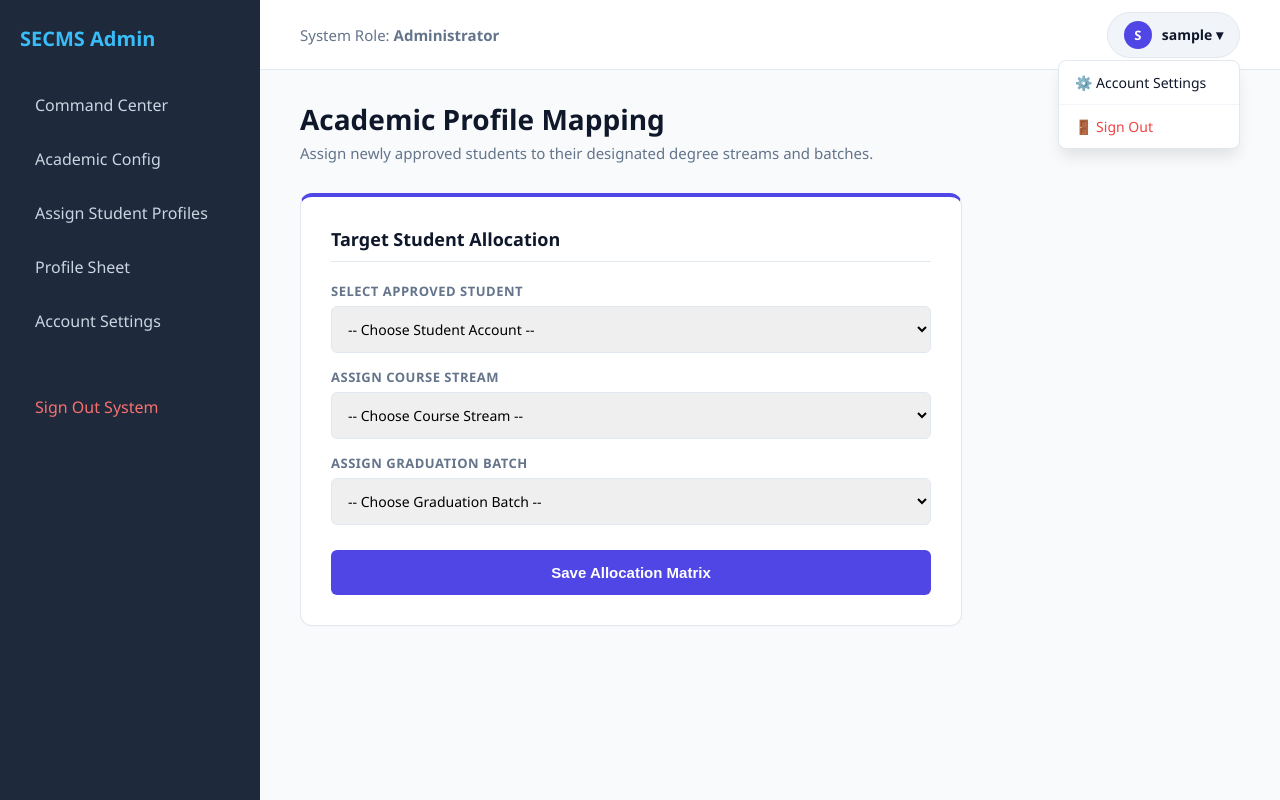
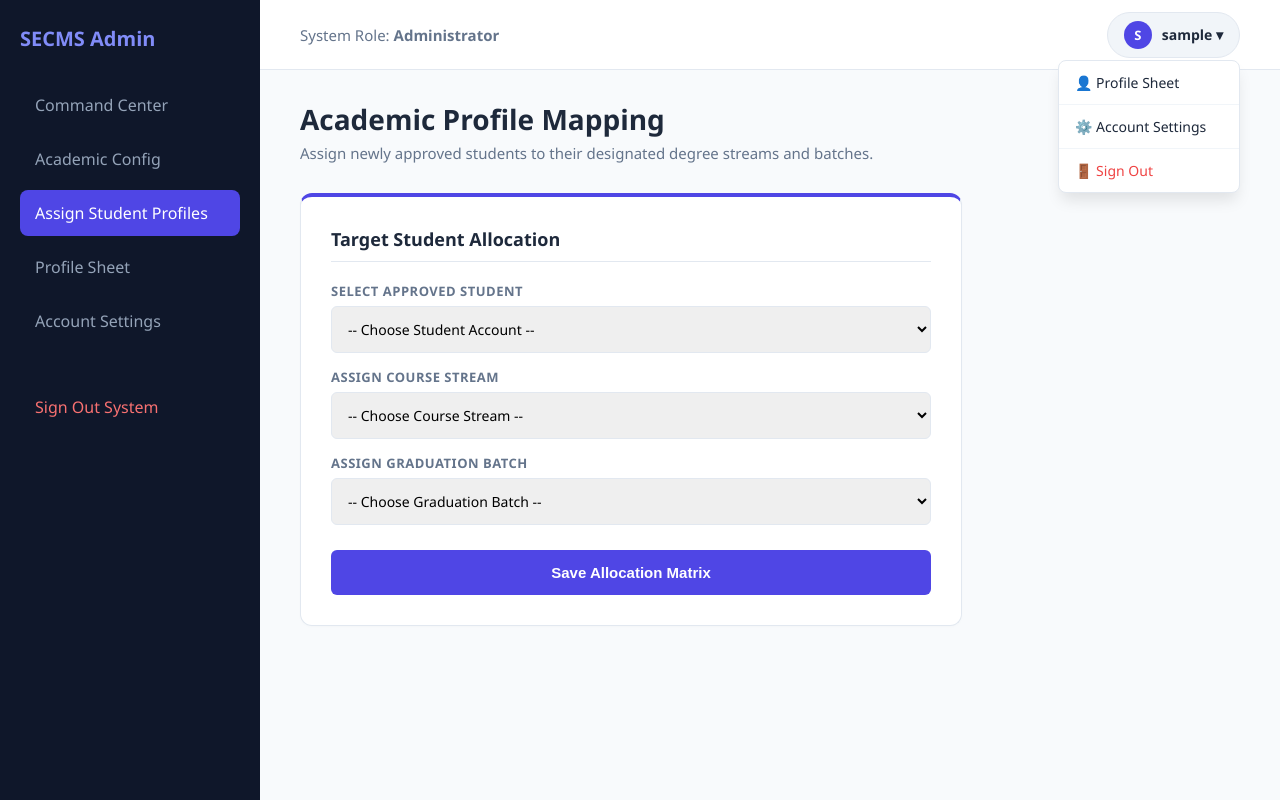
Before and after one commit to victor-vishal/SECMS, a PHP site: page /admin_assign_student.php in a window 1280 px wide, after a click that opens the changed part. Run offline with PHP 8.4, Linux system fonts and the light colour scheme; the visitor is signed in with stand-in values (Sample User, id 1); data that the repository does not hold is empty.

Commit message:
admin parts fixed

```diff
--- a/admin_assign_student.php
+++ b/admin_assign_student.php
@@ -11,7 +11,6 @@ if (!isset($_SESSION['role']) || $_SESSION['role'] !== 'admin') {
 $admin_user = $_SESSION['username'] ?? 'Admin';
 $message = "";
 
-// Handle updating the student's academic profile metadata
 if (isset($_POST['update_student'])) {
     $user_id = intval($_POST['user_id']);
     $course_code = !empty($_POST['course_code']) ? "'" . mysqli_real_escape_string($conn, $_POST['course_code']) . "'" : "NULL";
@@ -26,7 +25,6 @@ if (isset($_POST['update_student'])) {
     }
 }
 
-// Fetch all approved students to display in an assignment selector dropdown
 $students = $conn->query("SELECT id, username, email, course_code, batch_id FROM users WHERE role='student' AND status='approved' ORDER BY username ASC");
 $courses = $conn->query("SELECT * FROM courses ORDER BY course_code ASC");
 $batches = $conn->query("SELECT * FROM batches ORDER BY batch_name DESC");
@@ -36,21 +34,24 @@ $batches = $conn->query("SELECT * FROM batches ORDER BY batch_name DESC");
 <html lang="en">
 <head>
     <meta charset="UTF-8">
-    <title>Assign Student Profiles - SECMS Admin</title>
+    <title>Assign Student Profiles - SECMS</title>
     <style>
         :root {
-            --primary: #4f46e5; --primary-dark: #3730a3; --accent: #6366f1; --success: #10b981; --warning: #f59e0b; --danger: #ef4444;
-            --bg: #f8fafc; --card: #ffffff; --border: #e2e8f0; --text: #0f172a; --text-light: #64748b;
+            --primary: #0f172a;
+            --accent: #4f46e5;
+            --accent-hover: #4338ca;
+            --success: #10b981; --warning: #f59e0b; --danger: #ef4444;
+            --bg: #f8fafc; --card: #ffffff; --border: #e2e8f0; --text: #1e293b; --text-light: #64748b;
         }
 
         body { font-family: 'Segoe UI', system-ui, sans-serif; background: var(--bg); color: var(--text); margin: 0; display: flex; min-height: 100vh; }
 
         /* Sidebar */
-        .sidebar { width: 260px; background: #1e293b; color: white; padding: 25px 20px; box-sizing: border-box; flex-shrink: 0; }
-        .sidebar h3 { margin: 0 0 30px 0; color: #38bdf8; font-size: 20px; }
-        .sidebar a { display: block; color: #cbd5e1; text-decoration: none; padding: 12px 15px; border-radius: 8px; margin-bottom: 8px; font-weight: 500; transition: all 0.2s; }
-        .sidebar a:hover, .sidebar a.active { background: #334155; color: white; }
-        .sidebar a.active { background: var(--primary); color: white; border-left: 4px solid #818cf8; padding-left: 11px; }
+        .sidebar { width: 260px; background: var(--primary); color: white; padding: 25px 20px; box-sizing: border-box; flex-shrink: 0; }
+        .sidebar h3 { margin: 0 0 30px 0; color: #818cf8; font-size: 20px; }
+        .sidebar a { display: block; color: #94a3b8; text-decoration: none; padding: 12px 15px; border-radius: 8px; margin-bottom: 8px; font-weight: 500; transition: all 0.2s; }
+        .sidebar a:hover { background: #1e293b; color: white; }
+        .sidebar a.active { background: var(--accent); color: white; }
 
         /* Workspace */
         .workspace { flex: 1; display: flex; flex-direction: column; min-width: 0; }
@@ -66,10 +67,10 @@ $batches = $conn->query("SELECT * FROM batches ORDER BY batch_name DESC");
 
         label { font-size: 13px; font-weight: 600; color: var(--text-light); display: block; margin-top: 15px; margin-bottom: 6px; text-transform: uppercase; letter-spacing: 0.5px;}
         select { width: 100%; padding: 12px; border: 1px solid var(--border); border-radius: 6px; box-sizing: border-box; font-size: 14px; font-family: inherit; }
-        select:focus { outline: 2px solid var(--primary); border-color: transparent; }
+        select:focus { outline: 2px solid var(--accent); border-color: transparent; }
 
-        button { background: var(--primary); color: white; border: none; font-weight: 600; cursor: pointer; padding: 14px; border-radius: 6px; width: 100%; margin-top: 25px; font-size: 15px; transition: 0.2s; }
-        button:hover { background: var(--primary-dark); }
+        button { background: var(--accent); color: white; border: none; font-weight: 600; cursor: pointer; padding: 14px; border-radius: 6px; width: 100%; margin-top: 25px; font-size: 15px; transition: 0.2s; }
+        button:hover { background: var(--accent-hover); }
 
         .success { background: #d1fae5; color: #065f46; padding: 15px; border-radius: 8px; margin-bottom: 25px; font-weight: 500; border: 1px solid #34d399; }
         .error { background: #fee2e2; color: #991b1b; padding: 15px; border-radius: 8px; margin-bottom: 25px; font-weight: 500; border: 1px solid #f87171; }
@@ -81,7 +82,7 @@ $batches = $conn->query("SELECT * FROM batches ORDER BY batch_name DESC");
     <h3>SECMS Admin</h3>
     <a href="admin_dashboard.php">Command Center</a>
     <a href="manage_academic_config.php">Academic Config</a>
-    <a href="admin_assign_student.php">Assign Student Profiles</a>
+    <a href="admin_assign_student.php" class="active">Assign Student Profiles</a>
     <a href="admin_profile.php">Profile Sheet</a>
     <a href="profile.php">Account Settings</a>
     <a href="logout.php" style="color: #f87171; margin-top: 40px; display: block;">Sign Out System</a>
@@ -91,17 +92,16 @@ $batches = $conn->query("SELECT * FROM batches ORDER BY batch_name DESC");
     <header class="top-header">
         <div style="font-size: 15px; font-weight: 500; color: var(--text-light);">System Role: <strong>Administrator</strong></div>
 
-        <!-- Interactive Profile Menu -->
         <div class="profile-menu" style="position: relative; display: inline-block;">
             <div class="profile-trigger" style="display: flex; align-items: center; gap: 10px; background: #f1f5f9; padding: 8px 16px; border-radius: 50px; cursor: pointer; font-weight: 600; font-size: 14px; border: 1px solid var(--border);" onclick="var d = document.getElementById('admin-drop'); d.style.display = d.style.display === 'block' ? 'none' : 'block';">
-                <div style="width: 28px; height: 28px; background: var(--primary); color: white; border-radius: 50%; display: flex; align-items: center; justify-content: center; font-size: 13px;">
+                <div style="width: 28px; height: 28px; background: var(--accent); color: white; border-radius: 50%; display: flex; align-items: center; justify-content: center; font-size: 13px;">
                     <?php echo strtoupper(substr($admin_user, 0, 1)); ?>
                 </div>
                 <?php echo htmlspecialchars($admin_user); ?> ▾
             </div>
 
-            <!-- Dropdown Content -->
             <div id="admin-drop" style="display: none; position: absolute; right: 0; top: 48px; background: white; min-width: 180px; box-shadow: 0 10px 15px -3px rgba(0,0,0,0.1); border-radius: 8px; border: 1px solid var(--border); z-index: 50; overflow: hidden;">
+                <a href="admin_profile.php" style="color: var(--text); padding: 12px 16px; text-decoration: none; display: block; font-size: 14px; border-bottom: 1px solid #f1f5f9;">👤 Profile Sheet</a>
                 <a href="profile.php" style="color: var(--text); padding: 12px 16px; text-decoration: none; display: block; font-size: 14px;">⚙️ Account Settings</a>
                 <a href="logout.php" style="color: #ef4444; padding: 12px 16px; text-decoration: none; display: block; font-size: 14px; border-top: 1px solid #f1f5f9;">🚪 Sign Out</a>
             </div>
@@ -114,7 +114,7 @@ $batches = $conn->query("SELECT * FROM batches ORDER BY batch_name DESC");
 
         <?php echo $message; ?>
 
-        <div class="card" style="border-top: 4px solid var(--primary);">
+        <div class="card" style="border-top: 4px solid var(--accent);">
             <div class="card-header">Target Student Allocation</div>
             <form action="admin_assign_student.php" method="POST">
 
--- a/profile.php
+++ b/profile.php
@@ -90,7 +90,7 @@ if ($role === 'admin') {
     <title>Account Settings - SECMS</title>
     <style>
         :root {
-            --primary: #0f172a;
+            --primary: #0f172a; /* Universal Dark Slate */
             --accent: <?php echo $theme_color; ?>; /* Dynamic based on role */
             --bg: #f8fafc;
             --card: #ffffff;
@@ -105,7 +105,7 @@ if ($role === 'admin') {
         .sidebar { width: 260px; background: var(--primary); color: white; padding: 25px 20px; box-sizing: border-box; flex-shrink: 0; }
         .sidebar h3 { margin: 0 0 30px 0; color: var(--accent); font-size: 20px; }
         .sidebar a { display: block; color: #94a3b8; text-decoration: none; padding: 12px 15px; border-radius: 8px; margin-bottom: 8px; font-weight: 500; transition: all 0.2s; }
-        .sidebar a:hover, .sidebar a.active { background: #1e293b; color: white; }
+        .sidebar a:hover { background: #1e293b; color: white; }
         .sidebar a.active { background: var(--accent); color: white; }
 
         /* Workspace */
```
Also changed, not shown: admin_dashboard.php (+18 -17 lines), admin_profile.php (+16 -14 lines), manage_academic_config.php (+19 -23 lines).
